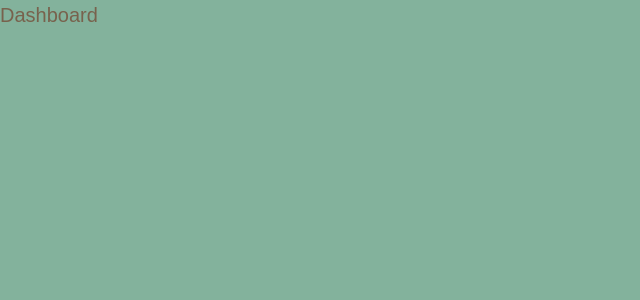
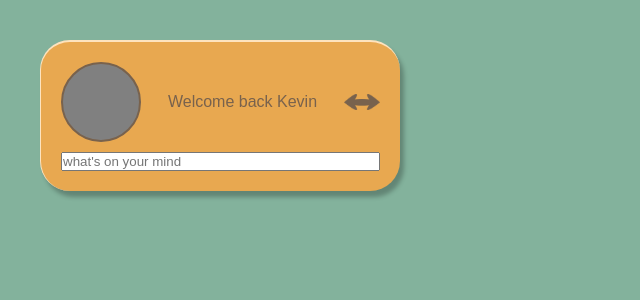
Before and after one commit to Oljas-Dev/e-ventsme, a React (Vite) app: page /dashboard in a window 1280 px wide. Shown: the top 300 px of the page, without its empty margins (0-640 px from the left). Built offline with nearby package versions, Linux system fonts and the light colour scheme; a web font is replaced by a local one.

Commit message:
dashboard

```diff
--- a/src/index.css
+++ b/src/index.css
@@ -63,7 +63,7 @@ body {
   font-weight: 400;
   font-style: normal;
 
-  font-size: 2rem;
+  font-size: 1.6rem;
   color: var(--color-footer);
   background-color: var(--color-main);
 }
--- a/src/pages/Dashboard.tsx
+++ b/src/pages/Dashboard.tsx
@@ -1,3 +1,37 @@
+import styled from "styled-components";
+import { Expand, FlexBtw } from "../reusableComponents/StyledReusable";
+import Wrapper from "../ui/Wrapper";
+
+const StyledDashBoard = styled.section`
+  display: grid;
+  grid-template-columns: 30% 70%;
+  gap: 2rem;
+  margin: 4rem;
+
+  max-width: 144rem;
+`;
+
+const Image = styled.div`
+  background: gray;
+  width: 8rem;
+  height: 8rem;
+  border-radius: 50%;
+  flex-shrink: 0;
+
+  border: 2px solid var(--color-footer);
+`;
+
 export default function Dashboard() {
-  return <div>Dashboard</div>;
+  return (
+    <StyledDashBoard>
+      <Wrapper $gap="1rem" $padding="2rem">
+        <FlexBtw>
+          <Image />
+          <p>Welcome back Kevin</p>
+          <Expand />
+        </FlexBtw>
+        <input type="text" placeholder="what's on your mind" />
+      </Wrapper>
+    </StyledDashBoard>
+  );
 }
--- a/src/reusableComponents/StyledReusable.tsx
+++ b/src/reusableComponents/StyledReusable.tsx
@@ -1,5 +1,6 @@
 import styled from "styled-components";
 import arrow from "../../public/back.png";
+import expand from "../../public/expand.png";
 
 interface ArrowLeftProps {
   $rotate?: string;
@@ -19,6 +20,14 @@ const ArrowLeft = styled.span<ArrowLeftProps>`
   &:hover {
     transform: scale(1.2) ${(props) => props.$rotate || ""};
   }
+`;
+
+const Expand = styled.span`
+  background: url(${expand}) no-repeat 0 0;
+  background-size: 3.6rem 1.6rem;
+  width: 3.6rem;
+  height: 1.6rem;
+  cursor: pointer;
 `;
 
 const Input = styled.input`
@@ -47,4 +56,16 @@ const Input = styled.input`
   }
 `;
 
-export { ArrowLeft, Input };
+const FlexCol = styled.div`
+  display: flex;
+  flex-direction: column;
+  justify-content: center;
+`;
+
+const FlexBtw = styled.div`
+  display: flex;
+  justify-content: space-between;
+  align-items: center;
+`;
+
+export { ArrowLeft, Input, FlexCol, FlexBtw, Expand };
```
